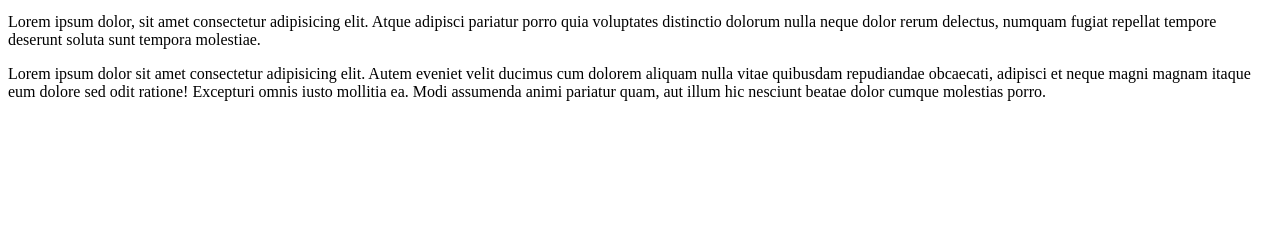
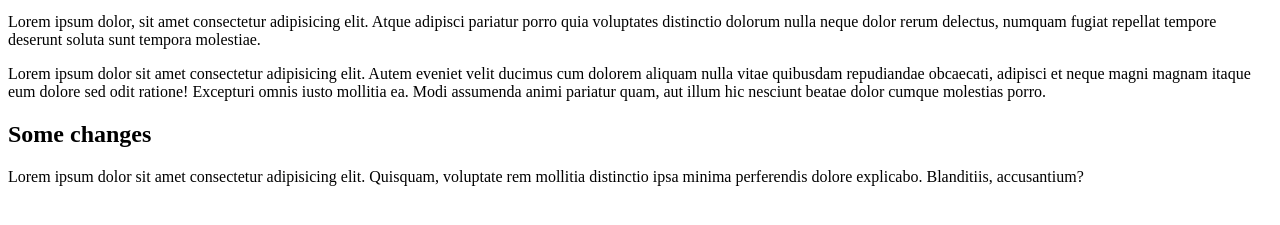
Before and after one commit to Leonard18/github_repo, a plain HTML site: page index.html in a window 1280 px wide. Shown: the part 101-326 px from the top of the page. Drawn offline with Linux system fonts and the light colour scheme.

Commit message:
Third commit

```diff
--- a/index.html
+++ b/index.html
@@ -10,5 +10,7 @@
     <p>Lorem ipsum dolor sit amet consectetur, adipisicing elit. In harum minima placeat, ea blanditiis corrupti labore velit qui voluptates libero.</p>
     <p>Lorem ipsum dolor, sit amet consectetur adipisicing elit. Atque adipisci pariatur porro quia voluptates distinctio dolorum nulla neque dolor rerum delectus, numquam fugiat repellat tempore deserunt soluta sunt tempora molestiae.</p>
     <p>Lorem ipsum dolor sit amet consectetur adipisicing elit. Autem eveniet velit ducimus cum dolorem aliquam nulla vitae quibusdam repudiandae obcaecati, adipisci et neque magni magnam itaque eum dolore sed odit ratione! Excepturi omnis iusto mollitia ea. Modi assumenda animi pariatur quam, aut illum hic nesciunt beatae dolor cumque molestias porro.</p>
+    <h2>Some changes</h2>
+    <p>Lorem ipsum dolor sit amet consectetur adipisicing elit. Quisquam, voluptate rem mollitia distinctio ipsa minima perferendis dolore explicabo. Blanditiis, accusantium?</p>
 </body>
 </html>
```
